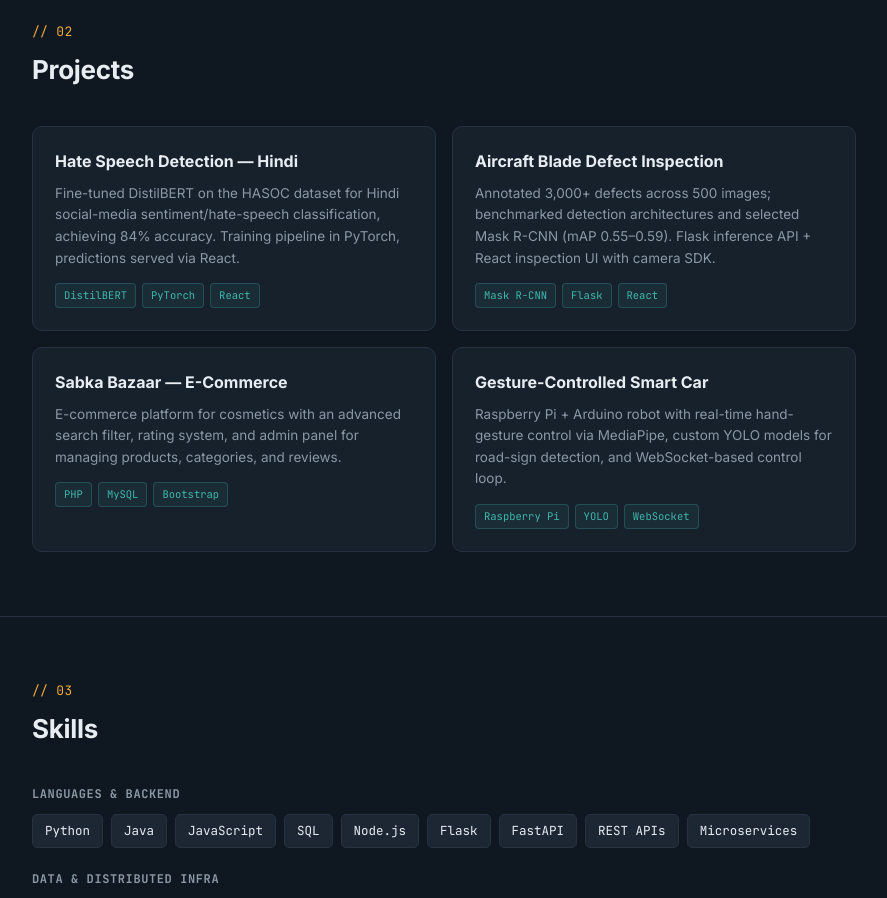
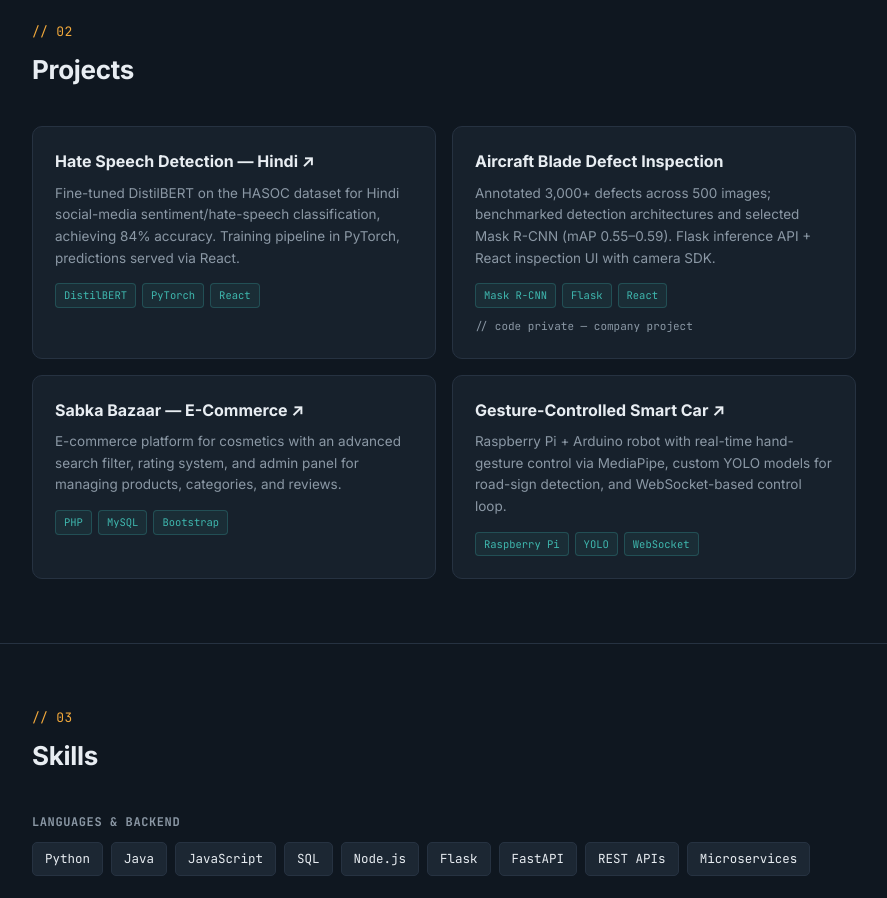
Before and after one commit to ManasPl/ManasPl-portfolio, a React (Vite) app: page / in a window 1280 px wide. Shown: the part 1680-2578 px from the top of the page, without its empty margins (196-1083 px from the left). Built offline with nearby package versions, Linux system fonts and the light colour scheme.

Commit message:
somechanges

```diff
--- a/src/components/Projects.jsx
+++ b/src/components/Projects.jsx
@@ -5,21 +5,26 @@ const PROJECTS = [
     title: 'Hate Speech Detection — Hindi',
     desc: 'Fine-tuned DistilBERT on the HASOC dataset for Hindi social-media sentiment/hate-speech classification, achieving 84% accuracy. Training pipeline in PyTorch, predictions served via React.',
     stack: ['DistilBERT', 'PyTorch', 'React'],
+    url: 'https://github.com/ManasPl/Hindi-sentiment-analysis',
   },
   {
     title: 'Aircraft Blade Defect Inspection',
     desc: 'Annotated 3,000+ defects across 500 images; benchmarked detection architectures and selected Mask R-CNN (mAP 0.55–0.59). Flask inference API + React inspection UI with camera SDK.',
     stack: ['Mask R-CNN', 'Flask', 'React'],
+    url: null,
+    note: 'code private — company project',
   },
   {
     title: 'Sabka Bazaar — E-Commerce',
     desc: 'E-commerce platform for cosmetics with an advanced search filter, rating system, and admin panel for managing products, categories, and reviews.',
     stack: ['PHP', 'MySQL', 'Bootstrap'],
+    url: 'https://github.com/ManasPl/Ecommerce-website',
   },
   {
     title: 'Gesture-Controlled Smart Car',
     desc: 'Raspberry Pi + Arduino robot with real-time hand-gesture control via MediaPipe, custom YOLO models for road-sign detection, and WebSocket-based control loop.',
     stack: ['Raspberry Pi', 'YOLO', 'WebSocket'],
+    url: 'https://github.com/ManasPl/dl-autonomous-vehicle',
   },
 ]
 
@@ -27,11 +32,24 @@ function ProjectCard({ p }) {
   const ref = useReveal()
   return (
     <div className="card reveal" ref={ref}>
-      <h3>{p.title}</h3>
+      <h3>
+        {p.url ? (
+          <a href={p.url} target="_blank" rel="noopener noreferrer" style={{ color: 'inherit' }}>
+            {p.title} ↗
+          </a>
+        ) : (
+          p.title
+        )}
+      </h3>
       <p>{p.desc}</p>
       <div className="stack">
         {p.stack.map((s) => <span className="chip" key={s}>{s}</span>)}
       </div>
+      {p.note && (
+        <div style={{ fontFamily: 'var(--mono)', fontSize: 11, color: 'var(--muted)', marginTop: 10 }}>
+          // {p.note}
+        </div>
+      )}
     </div>
   )
 }
```
